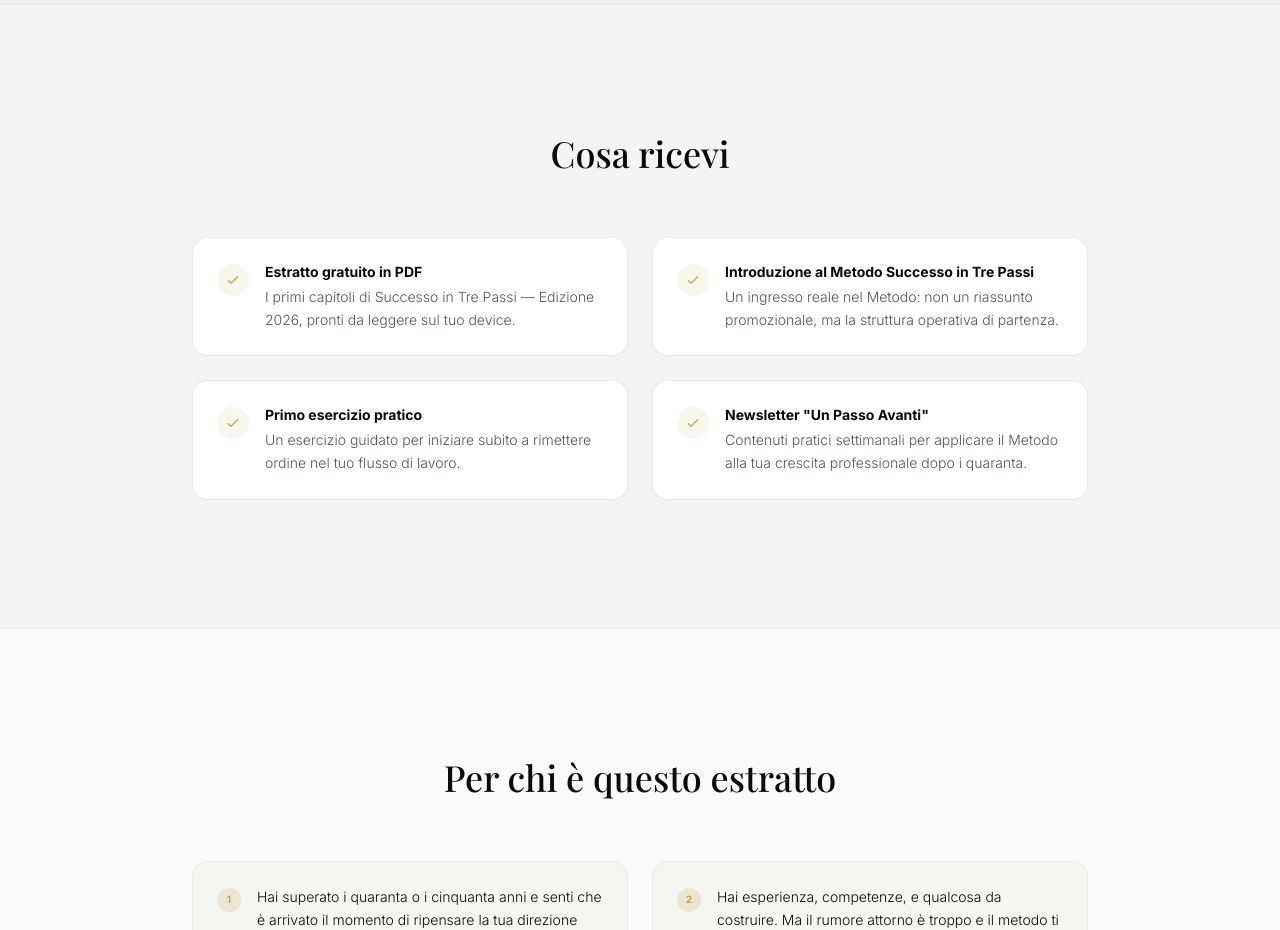
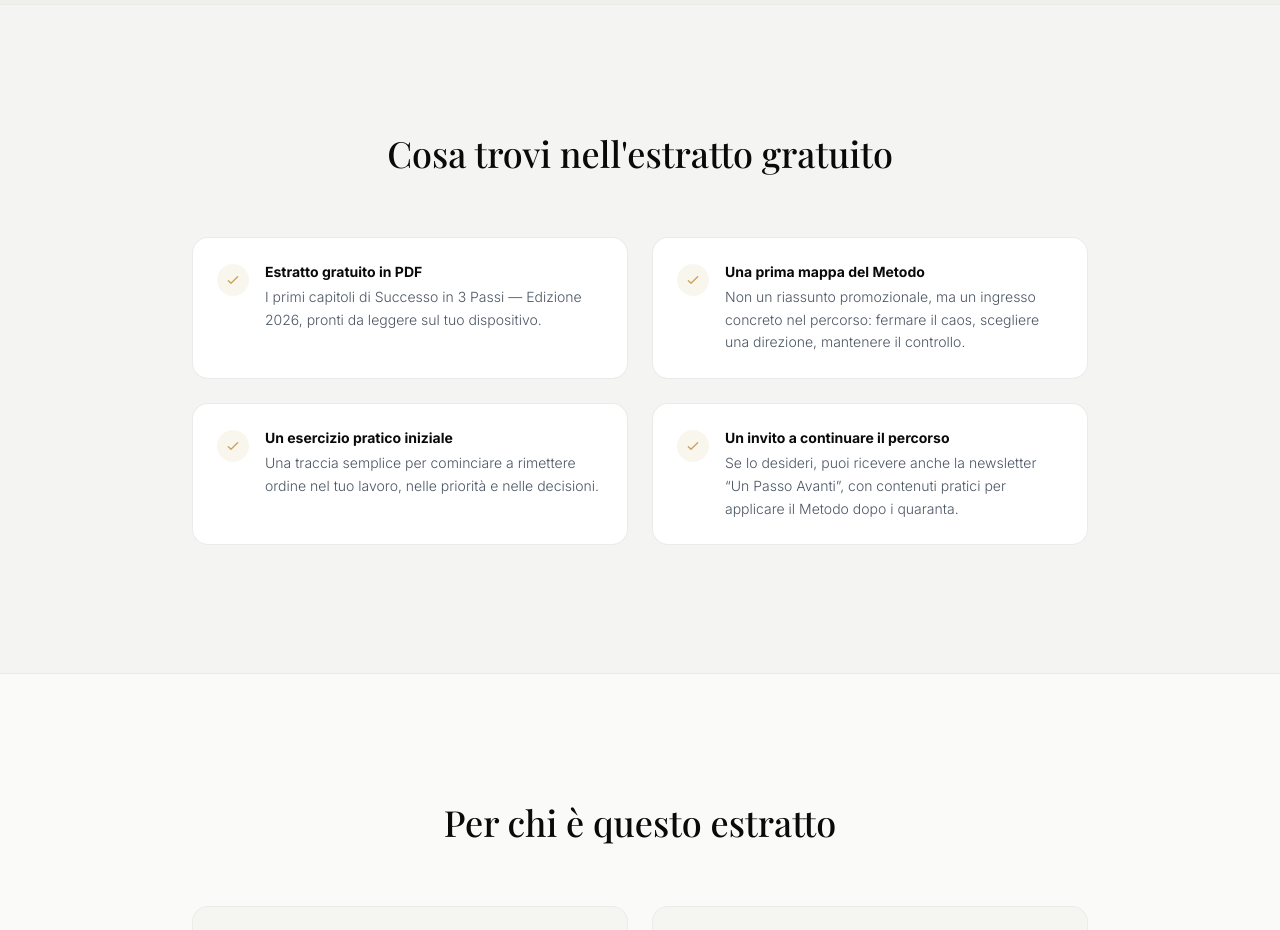
Before and after one commit to fabiomicale-bit/fabiomicale-hub, a Next.js app: page /estratto in a window 1280 px wide. Shown: the part 1560-2490 px from the top of the page. Built offline with nearby package versions, Linux system fonts and the light colour scheme; no server answers.

Commit message:
Refine estratto section copy

```diff
--- a/src/app/estratto/page.tsx
+++ b/src/app/estratto/page.tsx
@@ -73,25 +73,25 @@ export default function EstrattoPage() {
       <section className="py-32 px-6 bg-hub-bg-alt border-y border-hub-border/50">
         <div className="max-w-4xl mx-auto">
           <div className="text-center mb-16">
-            <h2 className="text-4xl font-serif font-medium">Cosa ricevi</h2>
+            <h2 className="text-4xl font-serif font-medium">Cosa trovi nell&apos;estratto gratuito</h2>
           </div>
           <div className="grid md:grid-cols-2 gap-6">
             {[
               {
                 title: "Estratto gratuito in PDF",
-                desc: "I primi capitoli di Successo in Tre Passi — Edizione 2026, pronti da leggere sul tuo device.",
+                desc: "I primi capitoli di Successo in 3 Passi — Edizione 2026, pronti da leggere sul tuo dispositivo.",
               },
               {
-                title: "Introduzione al Metodo Successo in Tre Passi",
-                desc: "Un ingresso reale nel Metodo: non un riassunto promozionale, ma la struttura operativa di partenza.",
+                title: "Una prima mappa del Metodo",
+                desc: "Non un riassunto promozionale, ma un ingresso concreto nel percorso: fermare il caos, scegliere una direzione, mantenere il controllo.",
               },
               {
-                title: "Primo esercizio pratico",
-                desc: "Un esercizio guidato per iniziare subito a rimettere ordine nel tuo flusso di lavoro.",
+                title: "Un esercizio pratico iniziale",
+                desc: "Una traccia semplice per cominciare a rimettere ordine nel tuo lavoro, nelle priorità e nelle decisioni.",
               },
               {
-                title: "Newsletter \"Un Passo Avanti\"",
-                desc: "Contenuti pratici settimanali per applicare il Metodo alla tua crescita professionale dopo i quaranta.",
+                title: "Un invito a continuare il percorso",
+                desc: "Se lo desideri, puoi ricevere anche la newsletter “Un Passo Avanti”, con contenuti pratici per applicare il Metodo dopo i quaranta.",
               },
             ].map((item, i) => (
               <div
```
